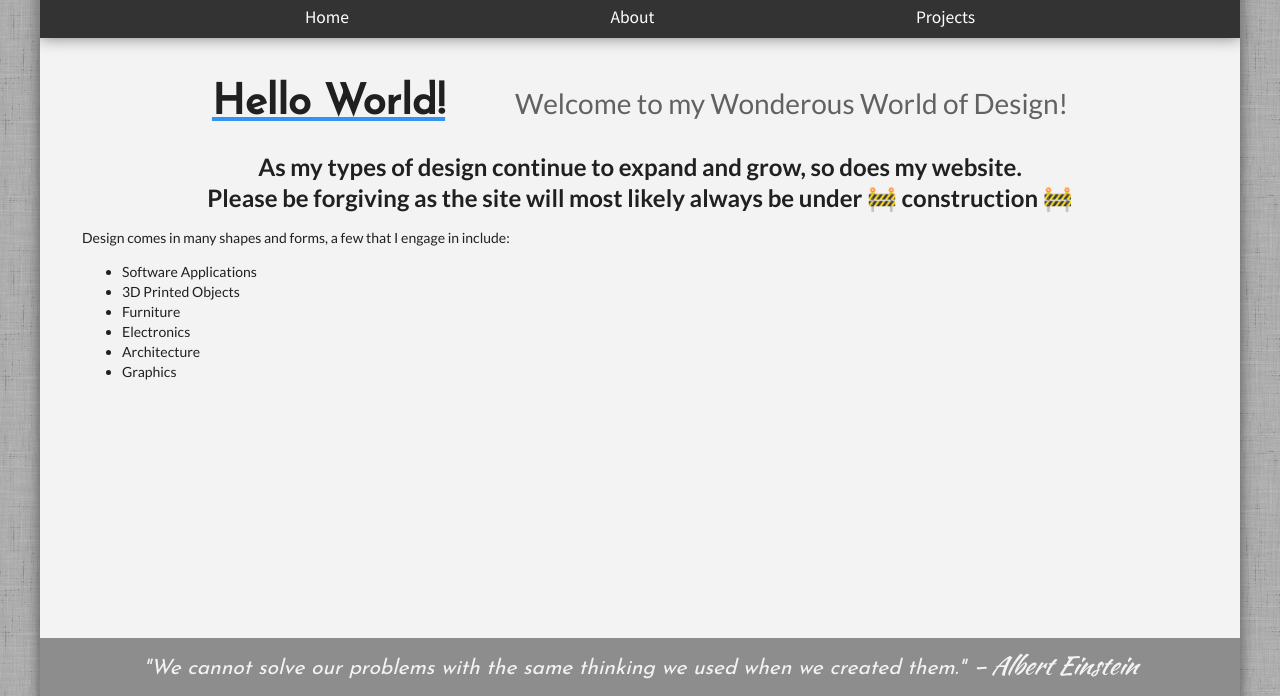
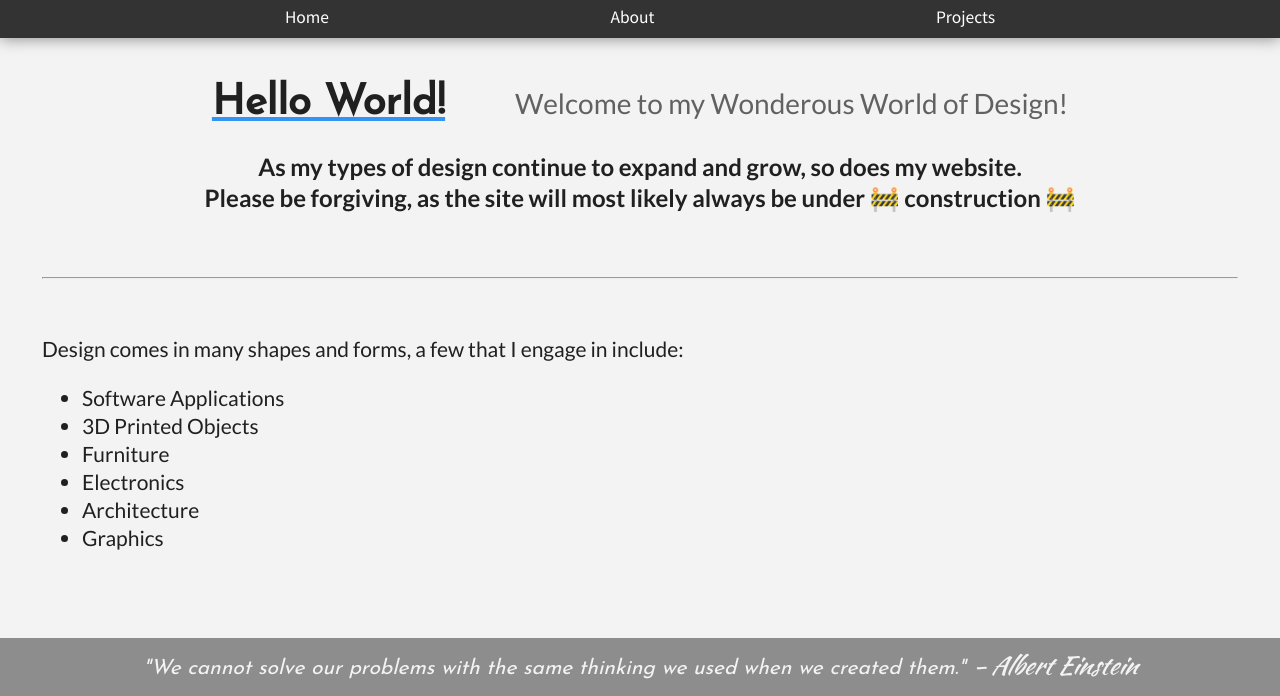
Before and after one commit to CFrez/frezfolio, a Jekyll site: the page built from index.md, in a window 1280 px wide, cut to the strip 204-900 px from the top of the page. Built offline with Jekyll 4.4.1, drawn with Linux system fonts in a browser that asks for light colours.

Commit message:
remove max width for background

```diff
--- a/_layouts/project.html
+++ b/_layouts/project.html
@@ -3,7 +3,7 @@ layout: default
 ---
 
 <div class="project-header">
-    {% assign iteration = {{page.process}} | split: ", " %}
+    {% assign iteration = {{page.process}} | split: "," %}
     <img src="/assets/images/process/{{ iteration.last }}.png"/>
     <div>
         <h1>{{page.title}}</h1>
--- a/_sass/header.scss
+++ b/_sass/header.scss
@@ -6,7 +6,6 @@
     width: 100%;
     z-index: 99;
     box-shadow: 0px .05rem 1rem $color-primary-dark;
-    max-width: $max;
     display: flex;
     flex-direction: column;
     justify-content: center;
--- a/_sass/main.scss
+++ b/_sass/main.scss
@@ -5,17 +5,18 @@
 html {
     margin: 0;
     padding: 0;
-    background-color: #ffffff;
-    background-image: url('/assets/images/stressed-linen.png');
+    background-color: $color-background;
+    // background-color: #ffffff;
+    // background-image: url('/assets/images/stressed-linen.png');
     font-family: $font-stack;
 }
 
 .app {
-    max-width: $max;
-    min-width: 320px;
+    // max-width: $max;
+    // min-width: 320px;
     margin: 0 auto 0 auto;
     background-color: $color-background;
-    box-shadow: 0px 1rem 1rem rgb(82, 82, 82);
+    // box-shadow: 0px 1rem 1rem rgb(82, 82, 82);
     display: flex;
     flex-direction: column;
 };
@@ -32,3 +33,8 @@ h3 {
     padding-bottom: .5rem;
     font-family: $font-head;
 }
+
+p, ul, li {
+    font-size: 1.5rem;
+    line-height: 2rem;
+}
--- a/index.md
+++ b/index.md
@@ -13,7 +13,7 @@ Welcome to my Wonderous World of Design!
 </div>
 
 As my types of design continue to expand and grow, so does my website. <br>
-Please be forgiving as the site will most likely always be under &#x1F6A7; construction &#x1F6A7;
+Please be forgiving, as the site will most likely always be under &#x1F6A7; construction &#x1F6A7;
 {: .ui .center .aligned .large .header}
 
 <!-- If you think any aspect of software development doesn't involve design,
@@ -24,6 +24,11 @@ When you come across a well written piece of code,
 it is truly a work of art to be admired.
 {: .ui .grey .stacked .padded .segment}
  -->
+<br/>
+
+---
+
+<br/>
 
 
 Design comes in many shapes and forms, a few that I engage in include:
```
Also changed, not shown: 8 other files.
